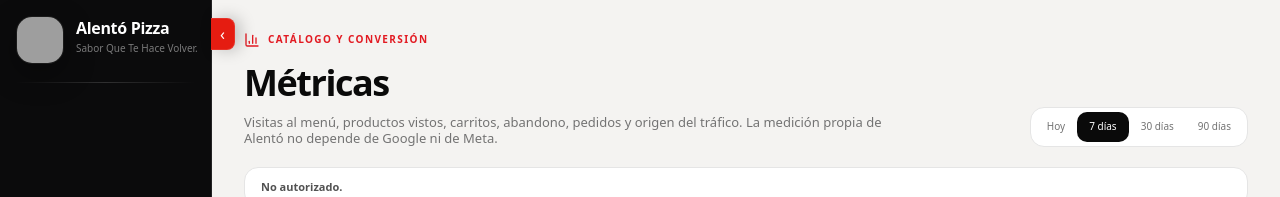
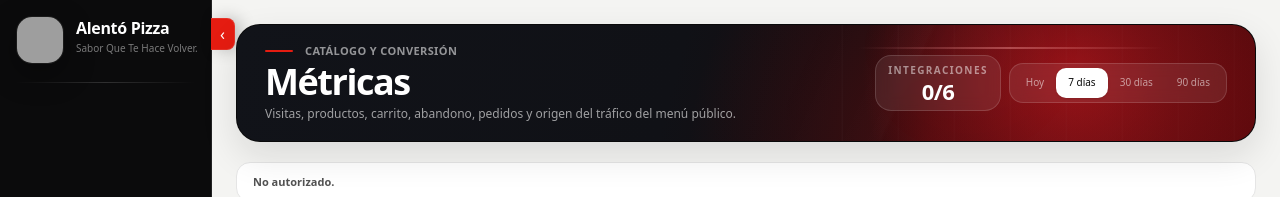
Before and after one commit to alentopizza/alento-app, a Next.js app: page /metricas in a window 1280 px wide. Shown: the top 197 px of the page. Built offline with nearby package versions, Linux system fonts and the light colour scheme; no server answers; grey boxes are pictures that could not be loaded.

Commit message:
Align metrics header with internal visual system

```diff
--- a/src/app/metricas/page.tsx
+++ b/src/app/metricas/page.tsx
@@ -489,23 +489,39 @@ export default function MetricsPage() {
   const summary = dashboard?.summary;
 
   return (
-    <main className="min-h-screen bg-[#f4f3f1] p-4 text-neutral-950 sm:p-6 lg:p-8">
-      <div className="mx-auto max-w-[1280px]">
-        <header className="flex flex-col gap-4 sm:flex-row sm:items-end sm:justify-between">
-          <div>
-            <div className="flex items-center gap-2 text-[10px] font-black uppercase tracking-[0.14em] text-[#e21a22]">
-              <BarChart3 className="h-4 w-4" />
+    <main className="min-h-screen w-full p-3 text-neutral-950 md:p-5 xl:p-6">
+      <div className="w-full">
+        <section className="relative min-h-[116px] w-full overflow-hidden rounded-[24px] border border-black/5 bg-[#0a0a0b] text-white shadow-[0_14px_36px_rgba(20,16,14,.11)]">
+          <div className="absolute inset-0 bg-[radial-gradient(circle_at_82%_42%,rgba(226,26,34,.55),transparent_25%),radial-gradient(circle_at_68%_100%,rgba(132,12,16,.36),transparent_34%),linear-gradient(105deg,#111319_0%,#101116_43%,#1a0b0d_67%,#5a090c_100%)]" />
+          <div className="absolute inset-y-0 right-0 w-[46%] opacity-70 [background:linear-gradient(115deg,transparent_0%,rgba(255,255,255,.025)_28%,transparent_29%),repeating-linear-gradient(90deg,transparent_0_54px,rgba(255,255,255,.025)_55px_56px)]" />
+          <div className="absolute right-[24%] top-[-18px] h-20 w-20 rounded-full bg-red-500/10 blur-2xl" />
+          <div className="absolute right-[9%] top-[22px] h-[2px] w-[30%] bg-gradient-to-r from-transparent via-red-300/40 to-transparent" />
+
+          <div className="relative flex min-h-[116px] flex-col justify-between gap-4 px-5 py-4 md:flex-row md:items-center md:px-6 xl:px-7">
+            <div className="max-w-2xl">
+              <div className="flex items-center gap-3">
+                <span className="h-[2px] w-7 rounded-full bg-[var(--brand-red)]" />
+                <p className="alento-ui-label uppercase tracking-[0.2em] text-white/55">
                   Catálogo y conversión
+                </p>
               </div>
-            <h1 className="mt-2 text-[30px] font-black tracking-[-0.04em] sm:text-[36px]">
-              Métricas
-            </h1>
-            <p className="mt-1 max-w-[650px] text-[12px] leading-5 text-neutral-500">
-              Visitas al menú, productos vistos, carritos, abandono, pedidos y origen del tráfico. La medición propia de Alentó no depende de Google ni de Meta.
+              <h1 className="alento-ui-hero-title mt-1.5">Métricas</h1>
+              <p className="alento-ui-hero-subtitle mt-1.5 text-white/60">
+                Visitas, productos, carrito, abandono, pedidos y origen del tráfico del menú público.
               </p>
             </div>
 
-          <div className="flex rounded-[14px] border border-neutral-200 bg-white p-1">
+            <div className="flex flex-col items-end gap-2 self-end md:self-auto">
+              <div className="flex items-center gap-2">
+                <div className="flex h-[56px] min-w-[82px] flex-col items-center justify-center rounded-[16px] border border-white/14 bg-white/[0.08] px-3 backdrop-blur-sm">
+                  <span className="alento-ui-micro uppercase tracking-[0.14em] text-white/50">
+                    Integraciones
+                  </span>
+                  <b className="alento-ui-metric mt-0.5 tabular-nums text-white">
+                    {configuredCount}/{INTEGRATIONS.length}
+                  </b>
+                </div>
+                <div className="flex rounded-[14px] border border-white/14 bg-white/[0.08] p-1 backdrop-blur-sm">
                   {[
                     { value: 1, label: "Hoy" },
                     { value: 7, label: "7 días" },
@@ -517,17 +533,20 @@ export default function MetricsPage() {
                       type="button"
                       onClick={() => setDays(option.value)}
                       className={
-                  "rounded-[10px] px-3 py-2 text-[10px] font-bold transition " +
+                        "rounded-[10px] px-3 py-2 text-[9px] font-bold transition sm:text-[10px] " +
                         (days === option.value
-                    ? "bg-neutral-950 text-white"
-                    : "text-neutral-500 hover:bg-neutral-100")
+                          ? "bg-white text-neutral-950 shadow-sm"
+                          : "text-white/55 hover:bg-white/[0.08] hover:text-white")
                       }
                     >
                       {option.label}
                     </button>
                   ))}
                 </div>
-        </header>
+              </div>
+            </div>
+          </div>
+        </section>
 
         {message && (
           <div className="mt-5 rounded-[14px] border border-neutral-200 bg-white px-4 py-3 text-[11px] font-semibold text-neutral-600">
```
Lines whose indentation alone changed are shown as unchanged.
